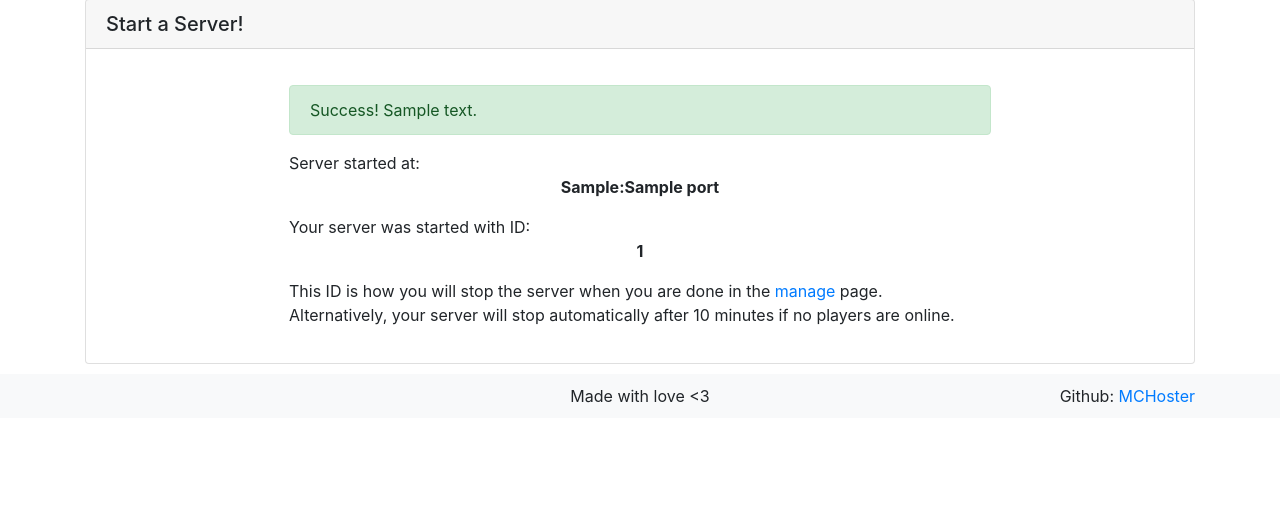
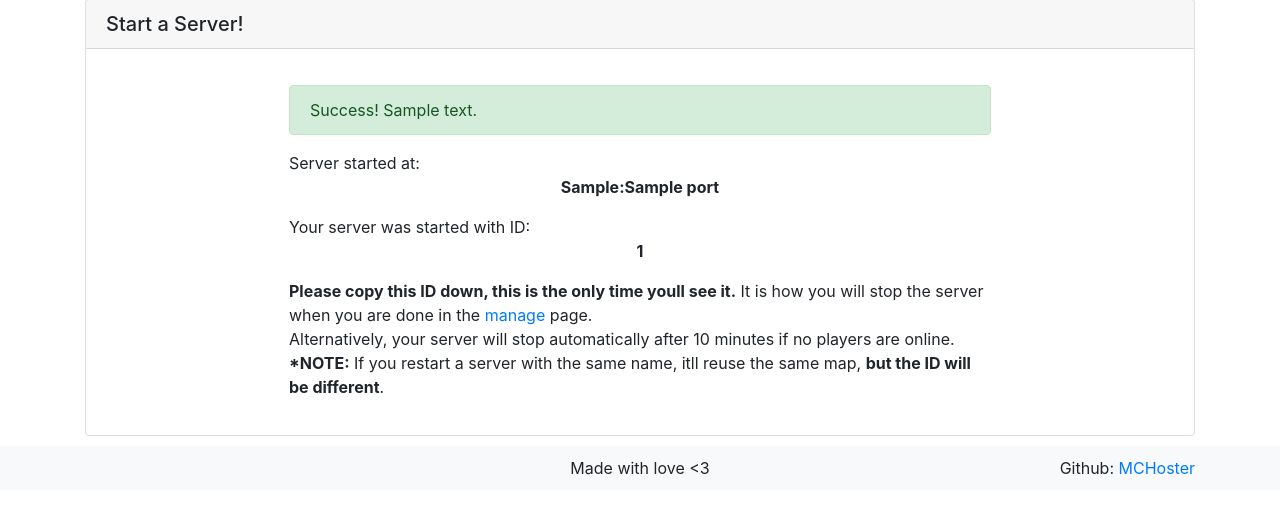
Before and after one commit to emwjacobson/MCHoster, a Django app: template web/web/templates/web/start.html in a window 1280 px wide. Shown: the part 67-581 px from the top of the page. Run offline with Django 3.2, Linux system fonts and the light colour scheme; the template is opened without the code that fills it: most values are stand-ins (such as "Sample title", 1, 10 or a date in 2020); some libraries are stand-ins or nearby versions.

Commit message:
Added some more details to Starting page

```diff
--- a/web/web/templates/web/start.html
+++ b/web/web/templates/web/start.html
@@ -18,8 +18,10 @@
                     <p class="text-center"><b>{{ server_ip }}:{{ data.port }}</b></p>
                     Your server was started with ID:
                     <p class="text-center"><b>{{ data.id }}</b></p>
-                    This ID is how you will stop the server when you are done in the <a href="{ url 'manage' }">manage</a> page.<br>
+                    <b>Please copy this ID down, this is the only time youll see it.</b>
+                    It is how you will stop the server when you are done in the <a href="{ url 'manage' }">manage</a> page.<br>
                     Alternatively, your server will stop automatically after 10 minutes if no players are online.<br>
+                    <b>*NOTE:</b> If you restart a server with the same name, itll reuse the same map, <b>but the ID will be different</b>.
                     {% elif data.status == 'error' %}
                     <div class="alert alert-danger" role="alert">
                         Error: {{ data.message|capfirst }}
--- a/web/web/views.py
+++ b/web/web/views.py
@@ -38,7 +38,6 @@ def start(request):
 def manage(request):
     try:
         c_id = request.POST['c_id']
-        print(request.POST)
         res = get_endpoint(f'stop/{c_id}')
         return render(request, 'web/manage.html', {'data': res})
     except KeyError as e:
```
Also changed, not shown: TODO.md (+2 -0 lines).
